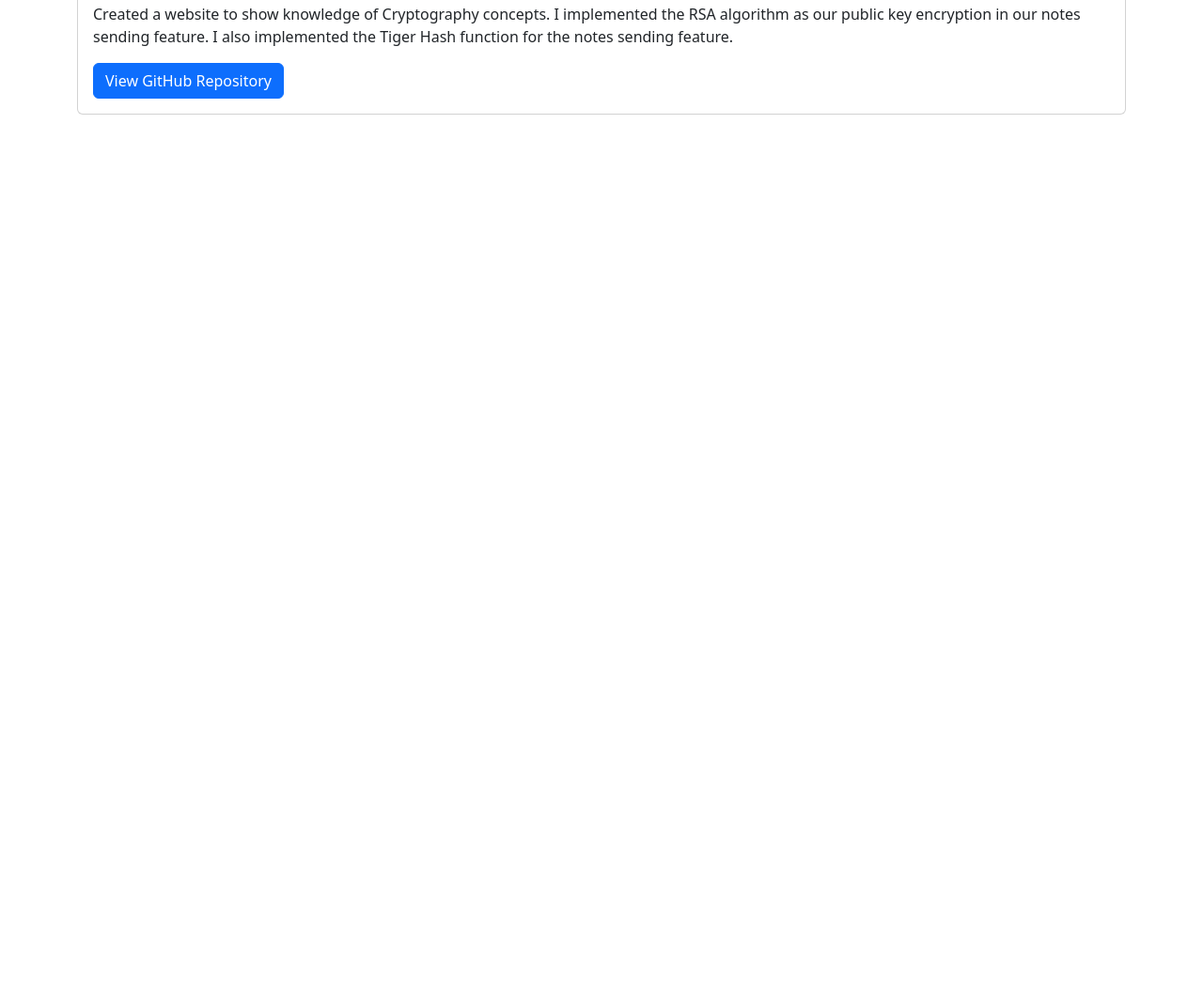
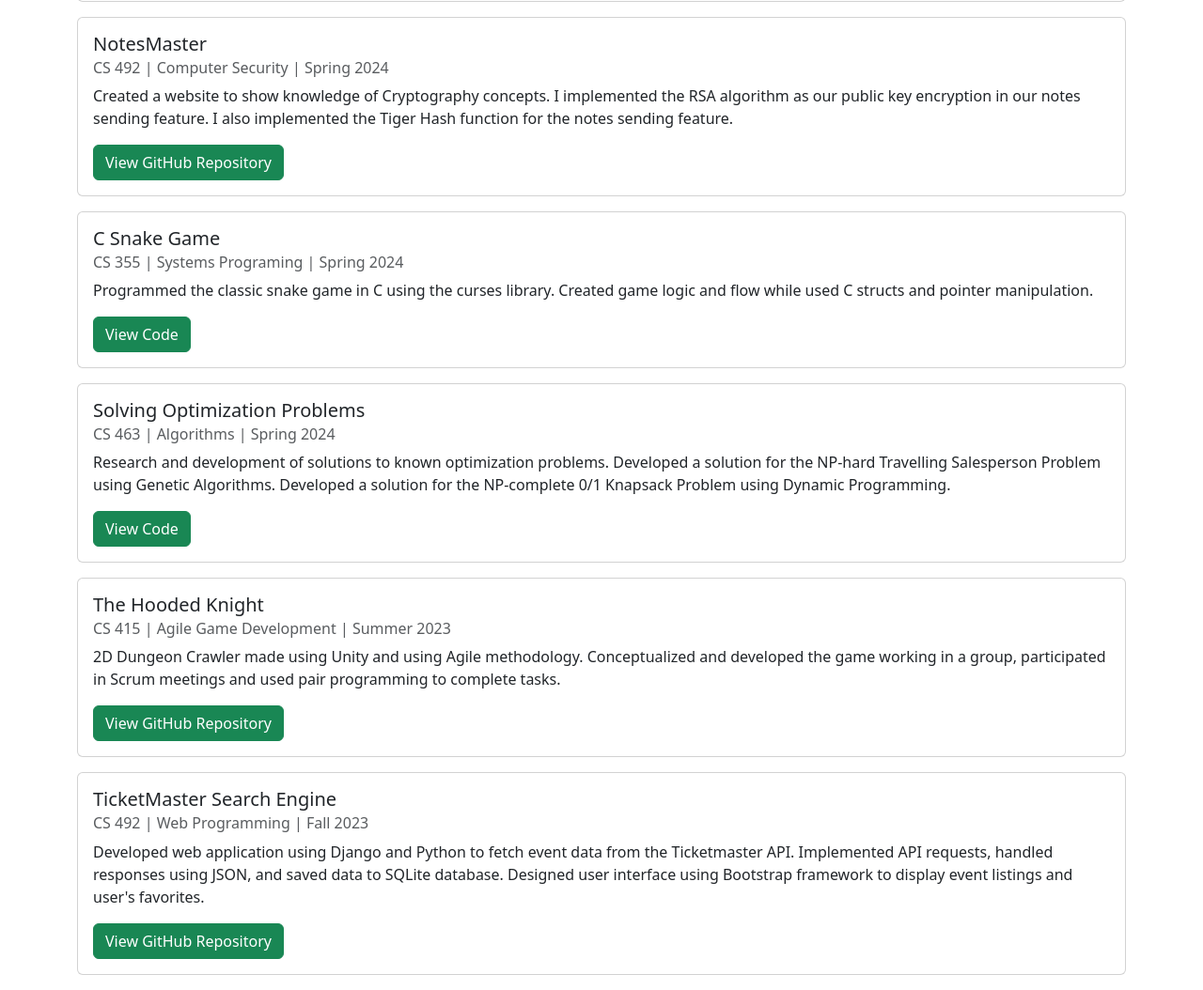
Before and after one commit to EmilioEspada/emilioespada.github.io, a plain HTML site: page index.html in a window 1280 px wide. Shown: the part 444-1498 px from the top of the page at 94% size. Before the commit the page ends 800 px from the top, so only its background shows below. Drawn offline with nearby package versions, Linux system fonts and the light colour scheme.

Commit message:
added more projects

```diff
--- a/index.html
+++ b/index.html
@@ -9,7 +9,8 @@
 </head>
 <body>
 <div class="container">
-    <h1 class="mt-5 mb-4">My Projects</h1>
+    <h1 class="mt-5 mb-4">Emilio Espada's Projects</h1>
+    <h2 class="mt-5 mb-4">istemilioespada@gmail.com</h2>
 
     <div class="card mb-3">
         <div class="card-body">
@@ -20,7 +21,7 @@
                 development using EJS, SASS, JavaScript, and API integrations. Worked as primary point of contact for
                 the product owner and participated in Agile activities such as creating user stories, sprint planning,
                 stand-up meetings, and sprint retrospectives.</p>
-            <a class="btn btn-primary" href="https://github.com/shawnmuzick/R8MyTalk">View GitHub Repository</a>
+            <a class="btn btn-success" href="https://github.com/shawnmuzick/R8MyTalk">View GitHub Repository</a>
         </div>
     </div>
 
@@ -31,11 +32,53 @@
             <p class="card-text">Created a website to show knowledge of Cryptography concepts. I implemented the RSA
                 algorithm as our public key encryption in our notes sending feature. I also implemented the Tiger Hash
                 function for the notes sending feature.</p>
-            <a class="btn btn-primary" href="https://github.com/EmilioEspada/ComputerSecurityProject">View GitHub Repository</a>
+            <a class="btn btn-success" href="https://github.com/EmilioEspada/ComputerSecurityProject">View GitHub Repository</a>
         </div>
     </div>
 
-    <!-- Add more cards for additional projects -->
+    <div class="card mb-3">
+        <div class="card-body">
+            <h5 class="card-title">C Snake Game</h5>
+            <h6 class="card-subtitle mb-2 text-muted">CS 355 | Systems Programing | Spring 2024</h6>
+            <p class="card-text">Programmed the classic snake game in C using the curses library. Created game logic and
+                flow while used C structs and pointer manipulation.</p>
+            <a class="btn btn-success" href="https://onlinegdb.com/CkQLC4ors">View Code</a>
+        </div>
+    </div>
+
+    <div class="card mb-3">
+        <div class="card-body">
+            <h5 class="card-title">Solving Optimization Problems</h5>
+            <h6 class="card-subtitle mb-2 text-muted">CS 463 | Algorithms | Spring 2024</h6>
+            <p class="card-text">Research and development of solutions to known optimization problems. Developed a
+                solution for the NP-hard Travelling Salesperson Problem using Genetic Algorithms. Developed a solution
+                for the NP-complete 0/1 Knapsack Problem using Dynamic Programming.</p>
+            <a class="btn btn-success" href="https://www.onlinegdb.com/EXP41ss9Q">View Code</a>
+        </div>
+    </div>
+
+    <div class="card mb-3">
+        <div class="card-body">
+            <h5 class="card-title">The Hooded Knight</h5>
+            <h6 class="card-subtitle mb-2 text-muted">CS 415 | Agile Game Development | Summer 2023</h6>
+            <p class="card-text">2D Dungeon Crawler made using Unity and using Agile methodology. Conceptualized and
+                developed the game working in a group, participated in Scrum meetings and used pair programming to
+                complete tasks.</p>
+            <a class="btn btn-success" href="https://github.com/JC2197/Elite-4">View GitHub Repository</a>
+        </div>
+    </div>
+
+    <div class="card mb-3">
+        <div class="card-body">
+            <h5 class="card-title">TicketMaster Search Engine</h5>
+            <h6 class="card-subtitle mb-2 text-muted">CS 492 | Web Programming | Fall 2023</h6>
+            <p class="card-text">Developed web application using Django and Python to fetch event data from the
+                Ticketmaster API. Implemented API requests, handled responses using JSON, and saved data to SQLite
+                database. Designed user interface using Bootstrap framework to display event listings and user's
+                favorites.</p>
+            <a class="btn btn-success" href="https://github.com/JC2197/Group2FinalProject">View GitHub Repository</a>
+        </div>
+    </div>
 
 </div>
 <script crossorigin="anonymous"
```
